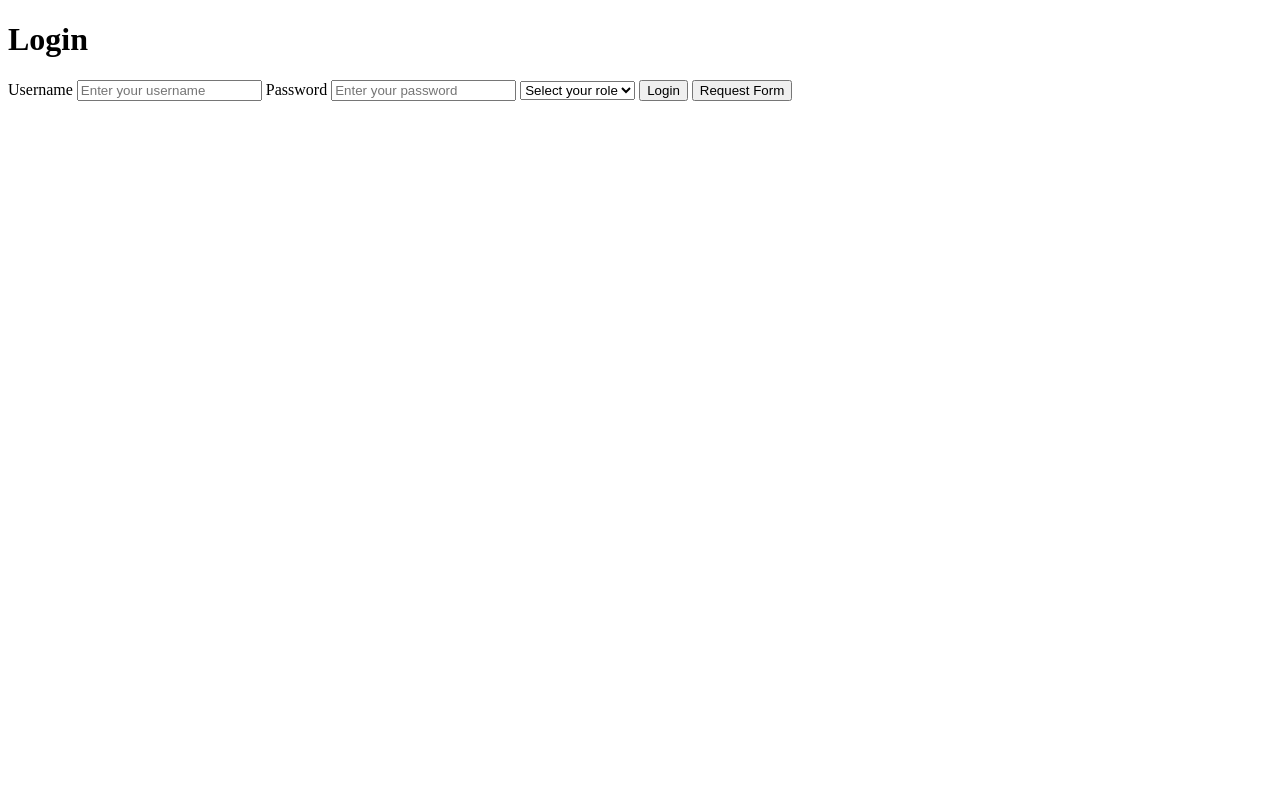
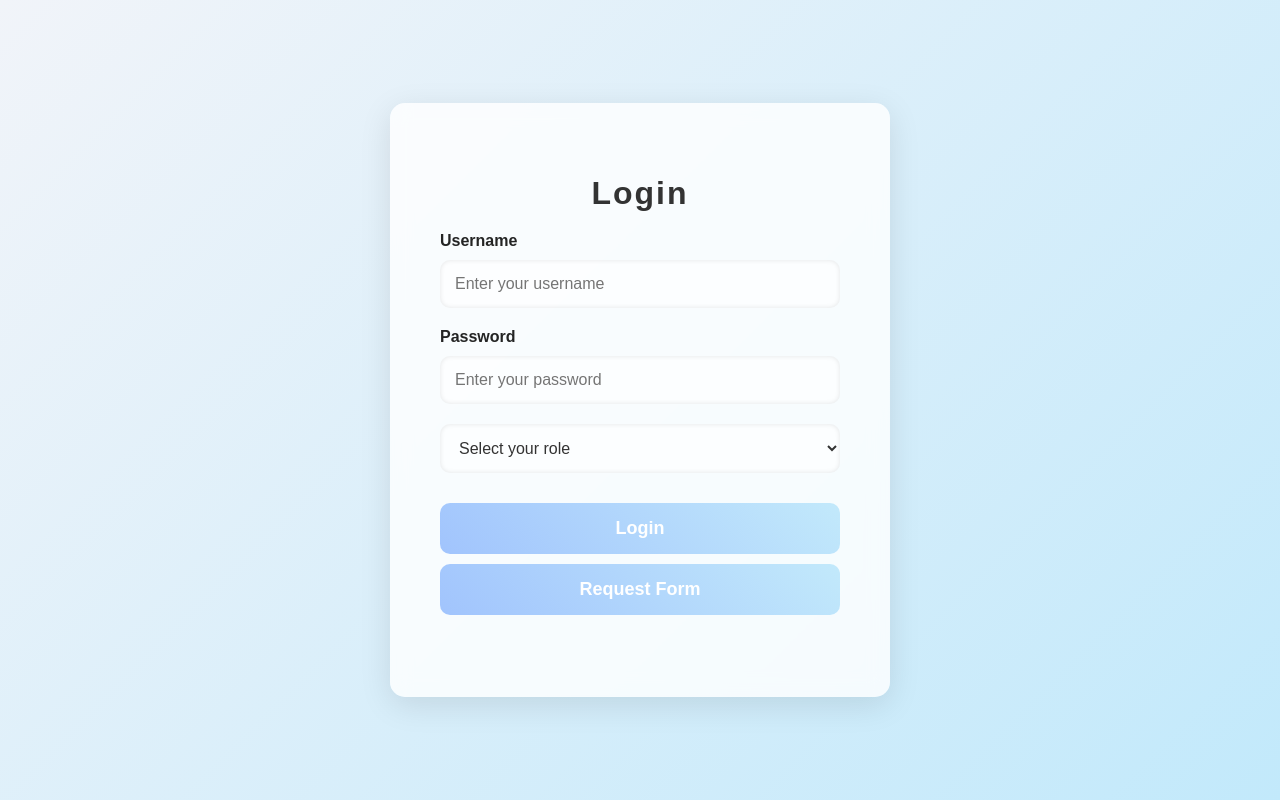
Before and after one commit to SirikornTir/CS261_6609612251, a website: page public/html/login.html in a window 1280 px wide. Drawn offline with Linux system fonts and the light colour scheme; the site is published under a folder, as on GitHub Pages, so addresses that start at the root find nothing.

Commit message:
after create docker

```diff
--- a/index.js
+++ b/index.js
@@ -3,7 +3,7 @@ const path = require("path");
 
 const app =  express();
 
-app.use(express.static(path.join(__dirname, "public")));
+app.use(express.static(path.join(__dirname,"public")));
 
 app.get("/", (req, res) => {
     res.sendFile(path.join(__dirname, "public", "html", "login.html"));
--- a/public/html/login.html
+++ b/public/html/login.html
@@ -4,7 +4,7 @@
     <meta charset="UTF-8">
     <meta name="viewport" content="width=device-width, initial-scale=1.0">
     <title>Login</title>
-    <link rel="stylesheet" href="/public/css/styles.css">
+    <link rel="stylesheet" href="../styles.css">
 </head>
 <body>
     <div class="login-container">
```
Also changed, not shown: public/styles.css (renamed from public/css/styles.css).
